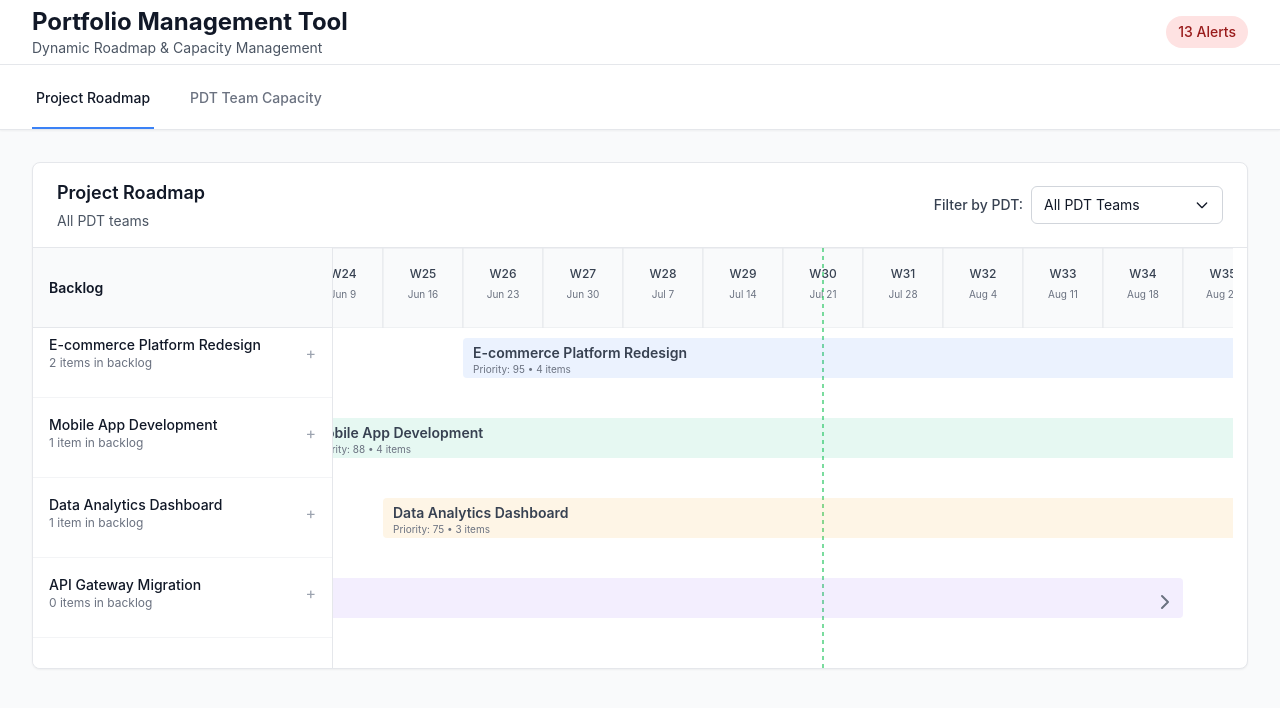
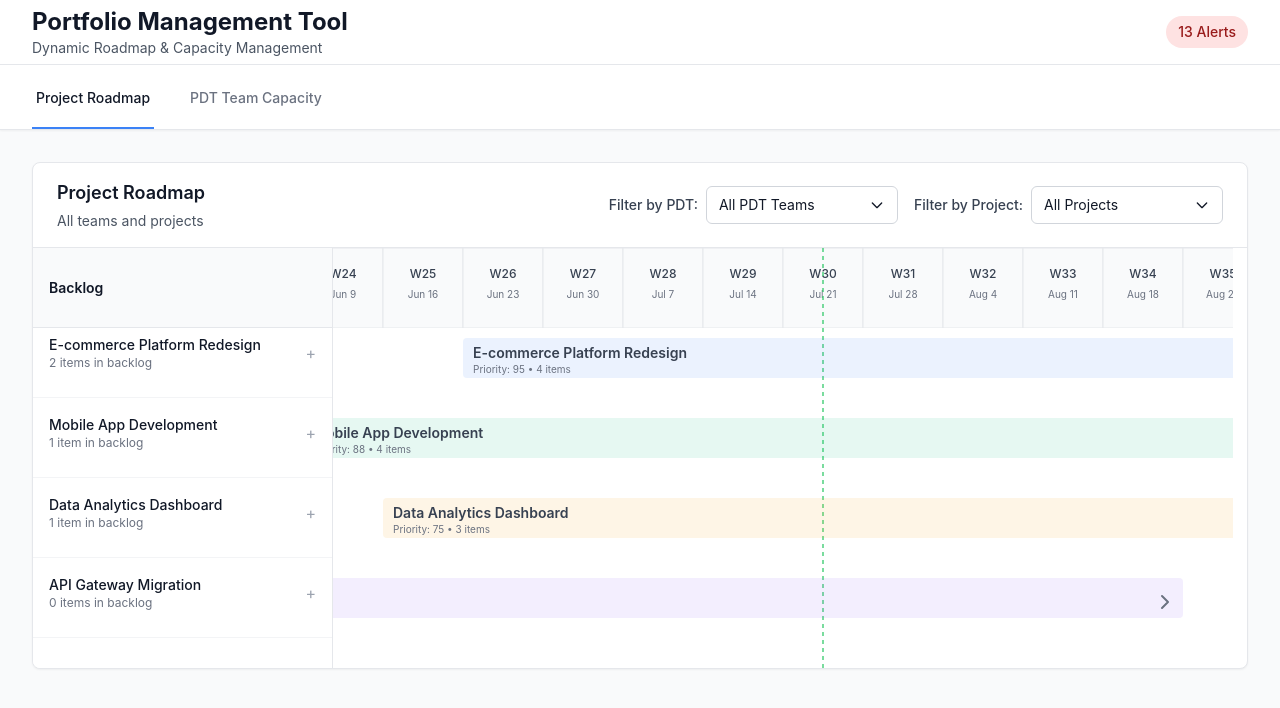
Before and after one commit to Jordan-Ryan/Portfolio-Management-Tool, a React (Vite) app: page / in a window 1280 px wide. Shown: the top 708 px of the page. Built offline with nearby package versions, Linux system fonts and the light colour scheme.

Commit message:
Add project filtering and Clear Filter option to dropdowns: implement multi-select project filter and add Clear Filter buttons to all dropdowns

```diff
--- a/src/App.tsx
+++ b/src/App.tsx
@@ -16,6 +16,7 @@ function App() {
   const [workItems, setWorkItems] = useState<WorkItem[]>(sampleWorkItems);
   const [alerts, setAlerts] = useState<Alert[]>([]);
   const [selectedPDTFilter, setSelectedPDTFilter] = useState<string[]>([]);
+  const [selectedProjectFilter, setSelectedProjectFilter] = useState<string[]>([]);
   const [editingWorkItem, setEditingWorkItem] = useState<WorkItem | null>(null);
   const [isModalOpen, setIsModalOpen] = useState(false);
   const [isAlertsPopoverOpen, setIsAlertsPopoverOpen] = useState(false);
@@ -157,9 +158,11 @@ function App() {
               projects={projects}
               pdtTeams={pdtTeams}
               selectedPDTFilter={selectedPDTFilter}
+              selectedProjectFilter={selectedProjectFilter}
               onEdit={handleEdit}
               onWorkItemMove={handleWorkItemMove}
               onPDTFilterChange={(pdtTeamIds) => setSelectedPDTFilter(pdtTeamIds)}
+              onProjectFilterChange={(projectIds) => setSelectedProjectFilter(projectIds)}
               onAcknowledgeDependency={handleAcknowledgeDependency}
             />
           </div>
--- a/src/components/TimelineView.tsx
+++ b/src/components/TimelineView.tsx
@@ -11,9 +11,11 @@ interface TimelineViewProps {
   projects: Project[];
   pdtTeams: PDTTeam[];
   selectedPDTFilter: string[];
+  selectedProjectFilter: string[];
   onEdit: (workItem: WorkItem) => void;
   onWorkItemMove: (workItemId: string, newStartDate: Date) => void;
   onPDTFilterChange: (pdtTeamIds: string[]) => void;
+  onProjectFilterChange: (projectIds: string[]) => void;
   onAcknowledgeDependency: (workItemId: string, dependencyId: string) => void;
 }
 
@@ -22,13 +24,16 @@ export const TimelineView: React.FC<TimelineViewProps> = ({
   projects,
   pdtTeams,
   selectedPDTFilter,
+  selectedProjectFilter,
   onEdit,
   onWorkItemMove,
   onPDTFilterChange,
+  onProjectFilterChange,
   onAcknowledgeDependency
 }) => {
   const [openBacklogPopover, setOpenBacklogPopover] = useState<string | null>(null);
   const [isFilterDropdownOpen, setIsFilterDropdownOpen] = useState(false);
+  const [isProjectFilterDropdownOpen, setIsProjectFilterDropdownOpen] = useState(false);
   const svgRef = useRef<SVGSVGElement>(null);
   const containerRef = useRef<HTMLDivElement>(null);
 
@@ -46,9 +51,12 @@ export const TimelineView: React.FC<TimelineViewProps> = ({
         setOpenBacklogPopover(null);
       }
 
-      // Handle filter dropdown
+      // Handle filter dropdowns
       if (isFilterDropdownOpen && !target.closest('[data-filter-dropdown]')) {
         setIsFilterDropdownOpen(false);
+      }
+      if (isProjectFilterDropdownOpen && !target.closest('[data-project-filter-dropdown]')) {
+        setIsProjectFilterDropdownOpen(false);
       }
     };
 
@@ -56,7 +64,7 @@ export const TimelineView: React.FC<TimelineViewProps> = ({
     return () => {
       document.removeEventListener('mousedown', handleClickOutside);
     };
-  }, [openBacklogPopover, isFilterDropdownOpen]);
+  }, [openBacklogPopover, isFilterDropdownOpen, isProjectFilterDropdownOpen]);
   const [draggedItem, setDraggedItem] = useState<WorkItem | null>(null);
   const [expandedProjects, setExpandedProjects] = useState<Set<string>>(new Set());
 
@@ -64,15 +72,20 @@ export const TimelineView: React.FC<TimelineViewProps> = ({
   const weeks = getAllWeeksInYear(new Date().getFullYear()); // All 52 weeks of the year
   const baseDate = weeks[0].start; // First week as base date
 
-  // Filter work items based on PDT filter
-  const filteredWorkItems = selectedPDTFilter.length > 0
-    ? workItems.filter(item => selectedPDTFilter.includes(item.pdtTeamId))
-    : workItems;
+  // Filter work items based on PDT and Project filters
+  const filteredWorkItems = workItems.filter(item => {
+    const matchesPDT = selectedPDTFilter.length === 0 || selectedPDTFilter.includes(item.pdtTeamId);
+    const matchesProject = selectedProjectFilter.length === 0 || selectedProjectFilter.includes(item.projectId);
+    return matchesPDT && matchesProject;
+  });
 
-  // Get backlog items for inline display - apply PDT filter
-  const backlogItems = selectedPDTFilter.length > 0
-    ? workItems.filter(item => item.isInBacklog && selectedPDTFilter.includes(item.pdtTeamId))
-    : workItems.filter(item => item.isInBacklog);
+  // Get backlog items for inline display - apply PDT and Project filters
+  const backlogItems = workItems.filter(item => {
+    const isInBacklog = item.isInBacklog;
+    const matchesPDT = selectedPDTFilter.length === 0 || selectedPDTFilter.includes(item.pdtTeamId);
+    const matchesProject = selectedProjectFilter.length === 0 || selectedProjectFilter.includes(item.projectId);
+    return isInBacklog && matchesPDT && matchesProject;
+  });
 
   // Group work items by project
   const projectGroups = projects
@@ -328,13 +341,18 @@ export const TimelineView: React.FC<TimelineViewProps> = ({
           <div>
             <h3 className="text-lg font-semibold text-gray-900">Project Roadmap</h3>
             <p className="text-sm text-gray-600 mt-1">
-              {selectedPDTFilter.length > 0
-                ? `Filtered by: ${selectedPDTFilter.map(id => getPDTTeam(id)?.name).join(', ')}`
-                : 'All PDT teams'
+              {selectedPDTFilter.length > 0 || selectedProjectFilter.length > 0
+                ? `Filtered by: ${[
+                    ...selectedPDTFilter.map(id => getPDTTeam(id)?.name),
+                    ...selectedProjectFilter.map(id => projects.find(p => p.id === id)?.name)
+                  ].filter(Boolean).join(', ')}`
+                : 'All teams and projects'
               }
             </p>
           </div>
 
+          {/* Filters */}
+          <div className="flex items-center space-x-4">
             {/* PDT Filter Multi-Select */}
             <div className="flex items-center space-x-2">
               <label className="text-sm font-medium text-gray-700">
@@ -387,9 +405,88 @@ export const TimelineView: React.FC<TimelineViewProps> = ({
                           <span className="text-sm">{team.name}</span>
                         </label>
                       ))}
+                      {(selectedPDTFilter.length > 0) && (
+                        <div className="border-t border-gray-200 mt-2 pt-2">
+                          <button
+                            onClick={() => onPDTFilterChange([])}
+                            className="w-full text-left px-2 py-1 text-sm text-red-600 hover:bg-red-50 rounded"
+                          >
+                            Clear Filter
+                          </button>
+                        </div>
+                      )}
                     </div>
                   </div>
                 )}
+              </div>
+            </div>
+
+            {/* Project Filter Multi-Select */}
+            <div className="flex items-center space-x-2">
+              <label className="text-sm font-medium text-gray-700">
+                Filter by Project:
+              </label>
+              <div className="relative" data-project-filter-dropdown>
+                <button
+                  onClick={() => setIsProjectFilterDropdownOpen(!isProjectFilterDropdownOpen)}
+                  className="flex items-center justify-between w-48 px-3 py-2 text-sm border border-gray-300 rounded-md focus:outline-none focus:ring-2 focus:ring-blue-500 focus:border-blue-500 bg-white"
+                >
+                  <span className="truncate">
+                    {selectedProjectFilter.length === 0
+                      ? 'All Projects'
+                      : selectedProjectFilter.length === 1
+                      ? projects.find(p => p.id === selectedProjectFilter[0])?.name
+                      : `${selectedProjectFilter.length} projects selected`
+                    }
+                  </span>
+                  <svg className="w-4 h-4 ml-2" fill="none" stroke="currentColor" viewBox="0 0 24 24">
+                    <path strokeLinecap="round" strokeLinejoin="round" strokeWidth={2} d="M19 9l-7 7-7-7" />
+                  </svg>
+                </button>
+
+                {isProjectFilterDropdownOpen && (
+                  <div className="absolute z-50 mt-1 w-48 bg-white border border-gray-300 rounded-md shadow-lg max-h-60 overflow-y-auto">
+                    <div className="p-2">
+                      <label className="flex items-center p-2 hover:bg-gray-50 cursor-pointer">
+                        <input
+                          type="checkbox"
+                          checked={selectedProjectFilter.length === 0}
+                          onChange={() => onProjectFilterChange([])}
+                          className="mr-2"
+                        />
+                        <span className="text-sm">All Projects</span>
+                      </label>
+                      {projects.map((project) => (
+                        <label key={project.id} className="flex items-center p-2 hover:bg-gray-50 cursor-pointer">
+                          <input
+                            type="checkbox"
+                            checked={selectedProjectFilter.includes(project.id)}
+                            onChange={() => {
+                              if (selectedProjectFilter.includes(project.id)) {
+                                onProjectFilterChange(selectedProjectFilter.filter(id => id !== project.id));
+                              } else {
+                                onProjectFilterChange([...selectedProjectFilter, project.id]);
+                              }
+                            }}
+                            className="mr-2"
+                          />
+                          <span className="text-sm">{project.name}</span>
+                        </label>
+                      ))}
+                      {(selectedProjectFilter.length > 0) && (
+                        <div className="border-t border-gray-200 mt-2 pt-2">
+                          <button
+                            onClick={() => onProjectFilterChange([])}
+                            className="w-full text-left px-2 py-1 text-sm text-red-600 hover:bg-red-50 rounded"
+                          >
+                            Clear Filter
+                          </button>
+                        </div>
+                      )}
+                    </div>
+                  </div>
+                )}
+              </div>
             </div>
           </div>
         </div>
--- a/src/pages/CapacityPage.tsx
+++ b/src/pages/CapacityPage.tsx
@@ -96,6 +96,16 @@ export const CapacityPage: React.FC<CapacityPageProps> = ({
                           <span className="text-sm">{team.name}</span>
                         </label>
                       ))}
+                      {(selectedPDTFilter.length > 0) && (
+                        <div className="border-t border-gray-200 mt-2 pt-2">
+                          <button
+                            onClick={() => onPDTFilterChange([])}
+                            className="w-full text-left px-2 py-1 text-sm text-red-600 hover:bg-red-50 rounded"
+                          >
+                            Clear Filter
+                          </button>
+                        </div>
+                      )}
                     </div>
                   </div>
                 )}
```
Also changed, not shown: 1 other file (tests, documents, lock files or other folders). Lines whose indentation alone changed are shown as unchanged.
